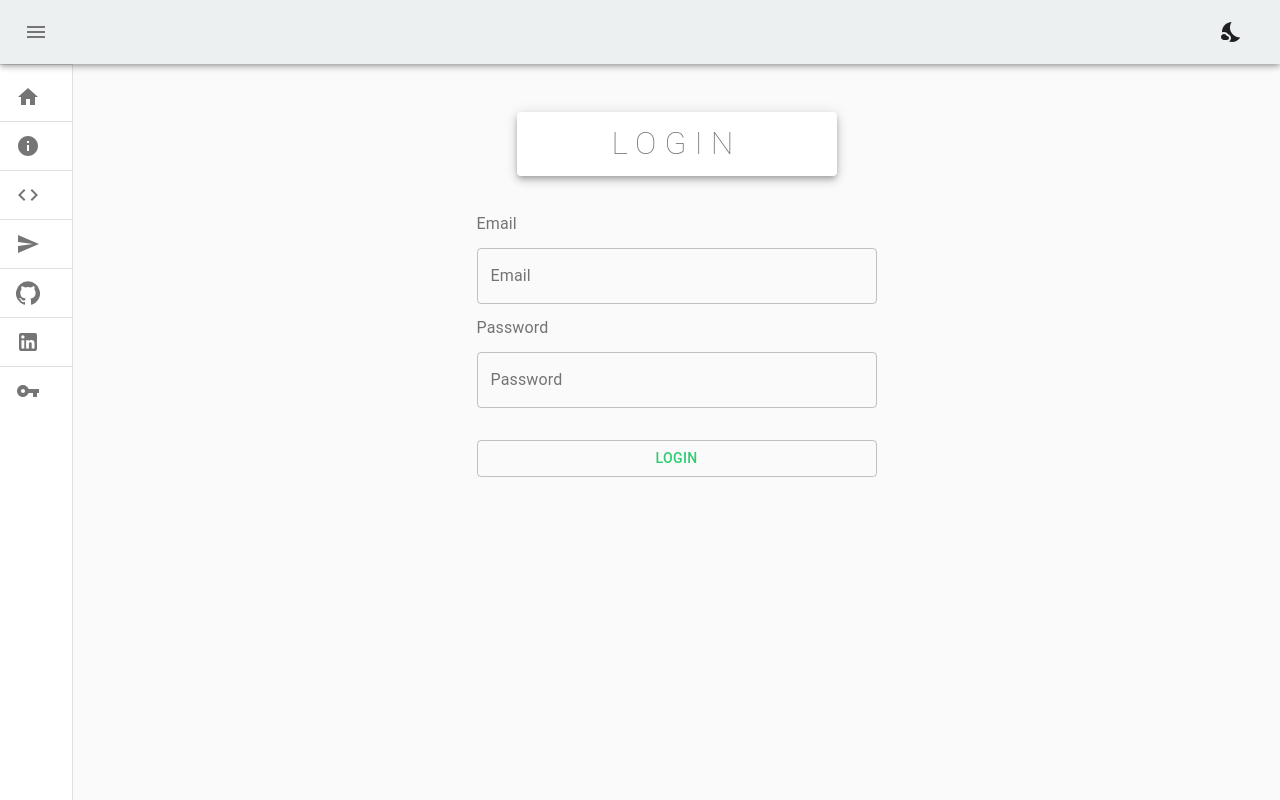
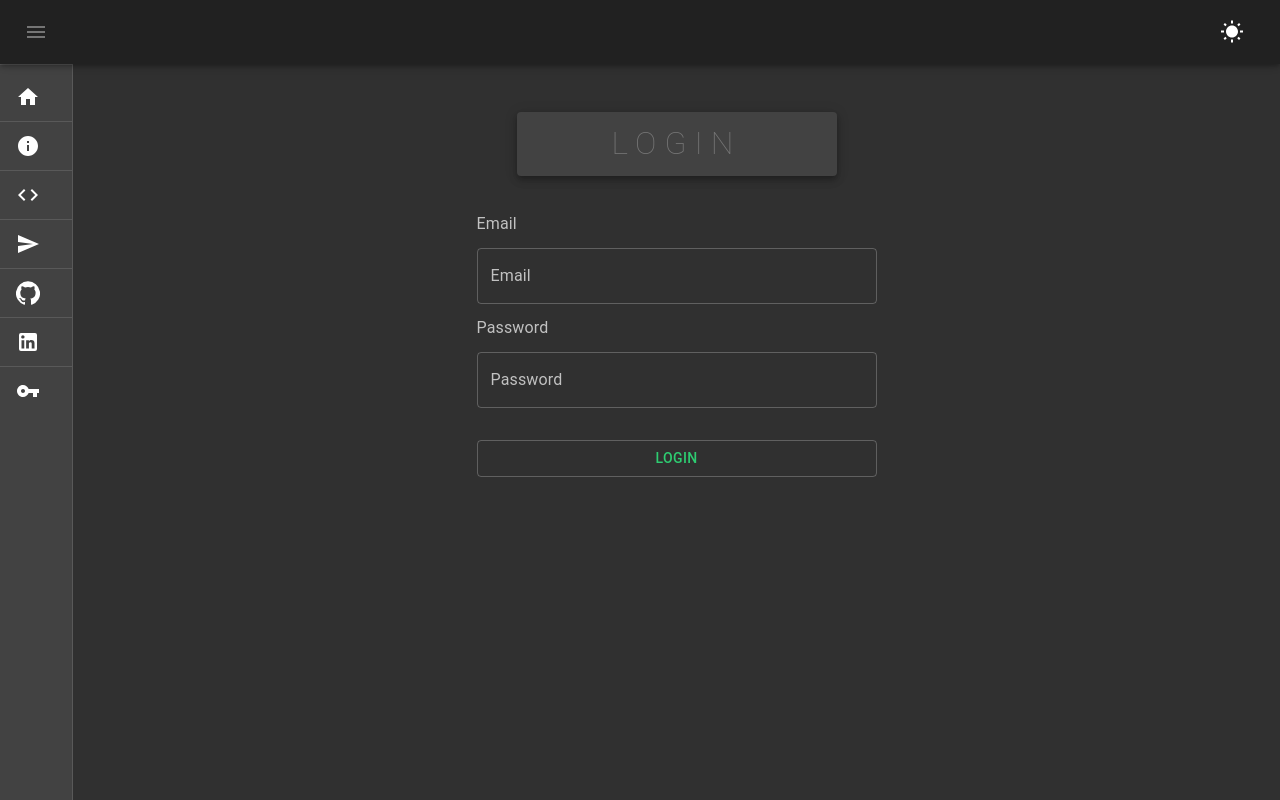
Before and after one commit to ryananthonydiaz/portfolio-site, a React (Create React App) app: page /login in a window 1280 px wide. Built offline with nearby package versions, Linux system fonts and the light colour scheme; no server answers.

Commit message:
dark mode completed

```diff
--- a/src/App.jsx
+++ b/src/App.jsx
@@ -1,6 +1,11 @@
 import React, { useEffect, useCallback, useState } from 'react';
-import { Route, Switch, Redirect } from 'react-router-dom';
+import { Route, Switch, Redirect, BrowserRouter } from 'react-router-dom';
 import { useDispatch, useSelector } from 'react-redux';
+import { MuiThemeProvider } from '@material-ui/core';
+import { getThemeIsDark } from './state/selectors/DarkMode';
+import LightTheme from './MaterialTheme/light';
+import DarkTheme from './MaterialTheme/dark';
+import CssBaseline from '@material-ui/core/CssBaseline';
 import { logUserIn } from './state/actions/Auth';
 import { getToken, getIsAuthenticated } from './state/selectors/Auth';
 import isNull from 'lodash/isNull';
@@ -54,7 +59,18 @@ function App() {
     );
   }
 
-  return main;
+  const themeIsDark = useSelector(getThemeIsDark);
+  const Theme = themeIsDark ?  LightTheme : DarkTheme;
+
+  return (
+    <MuiThemeProvider theme={Theme}>
+      <CssBaseline>
+        <BrowserRouter>
+          {main}
+        </BrowserRouter>
+      </CssBaseline>
+    </MuiThemeProvider>
+  );
 }
 
 export default App;
--- /dev/null
+++ b/src/MaterialTheme/dark.js
@@ -0,0 +1,7 @@
+import { createMuiTheme } from '@material-ui/core/styles';
+
+export default createMuiTheme({
+  palette: {
+    type: 'dark',
+  },
+});
--- a/src/index.jsx
+++ b/src/index.jsx
@@ -5,10 +5,7 @@ import { Provider } from 'react-redux';
 import { createStore, applyMiddleware, compose } from 'redux';
 import thunk from 'redux-thunk';
 import rootReducer from './state/reducers';
-import { BrowserRouter } from 'react-router-dom';
-import { MuiThemeProvider } from '@material-ui/core';
-import Theme from './MaterialTheme';
-import CssBaseline from '@material-ui/core/CssBaseline';
+
 import * as serviceWorker from './serviceWorker';
 
 let store;
@@ -28,13 +25,7 @@ if (process.env.NODE_ENV === 'development') {
 
 const app = (
   <Provider store={store}>
-    <MuiThemeProvider theme={Theme}>
-        <CssBaseline>
-          <BrowserRouter>
-            <App />
-          </BrowserRouter>
-        </CssBaseline>
-    </MuiThemeProvider>
+    <App />
   </Provider>
 );
 
--- a/src/navigation/UnauthDesktopDrawer.jsx
+++ b/src/navigation/UnauthDesktopDrawer.jsx
@@ -1,6 +1,9 @@
 import React, { useState, Fragment } from 'react';
+import { useSelector, useDispatch } from 'react-redux';
 import { useHistory } from 'react-router-dom';
 import { v4 as uuidv4 } from 'uuid';
+import { getThemeIsDark } from '../state/selectors/DarkMode';
+import { toggleTheme } from '../state/actions/DarkMode';
 import Drawer from '@material-ui/core/Drawer';
 import AppBar from '@material-ui/core/AppBar';
 import Toolbar from '@material-ui/core/Toolbar';
@@ -22,6 +25,7 @@ import SendIcon from '@material-ui/icons/Send';
 import VpnKeyIcon from '@material-ui/icons/VpnKey';
 import clsx from 'clsx';
 import NightsStayIcon from '@material-ui/icons/NightsStay';
+import WbSunnyIcon from '@material-ui/icons/WbSunny';
 import { makeStyles, useTheme } from '@material-ui/core/styles';
 
 const drawerWidth = 240;
@@ -101,6 +105,10 @@ function UnauthDesktopDrawer({ children }) {
   const classes = useStyles();
   const history = useHistory();
   const theme = useTheme();
+
+  const themeIsDark = useSelector(getThemeIsDark);
+  const dispatch = useDispatch();
+
   const [open, setOpen] = useState(false);
 
   const handleDrawerOpen = () => {
@@ -111,7 +119,10 @@ function UnauthDesktopDrawer({ children }) {
     setOpen(false);
   };
 
+  const themeHandler = () => dispatch(toggleTheme());
+
   const toolBarStyles = open ? classes.toolBarOpen : classes.toolBarClosed;
+  const darkModeButton = themeIsDark ? <NightsStayIcon /> : <WbSunnyIcon />
 
   return (
     <div className={classes.root}>
@@ -120,6 +131,7 @@ function UnauthDesktopDrawer({ children }) {
         className={clsx(classes.appBar, {
           [classes.appBarShift]: open,
         })}
+        color="default"
       >
         <Toolbar className={toolBarStyles}>
           <IconButton
@@ -134,8 +146,8 @@ function UnauthDesktopDrawer({ children }) {
             <MenuIcon color='primary' classes={{colorPrimary: classes.listText}} />
           </IconButton>
 
-          <IconButton color="inherit">
-            <NightsStayIcon />
+          <IconButton color="inherit" onClick={themeHandler}>
+            {darkModeButton}
           </IconButton>
         </Toolbar>
       </AppBar>
--- /dev/null
+++ b/src/state/actions/DarkMode.js
@@ -0,0 +1,3 @@
+import { TOGGLE_THEME } from '.';
+
+export const toggleTheme = () => ({ type: TOGGLE_THEME });
--- a/src/state/actions/index.js
+++ b/src/state/actions/index.js
@@ -6,3 +6,6 @@ export const SIGN_OUT = 'SIGN_OUT';
 
 // message
 export const LOAD_MESSAGES = 'LOAD_MESSAGES';
+
+// dark mode
+export const TOGGLE_THEME = 'TOGGLE_THEME';
--- /dev/null
+++ b/src/state/reducers/DarkMode.js
@@ -0,0 +1,17 @@
+import { TOGGLE_THEME } from "../actions"
+
+const initialState = {
+  themeIsDark: false,
+}
+
+export const darkModeReducer = (state = initialState, action) => {
+  switch(action.type) {
+    case TOGGLE_THEME:
+      return {
+        ...state,
+        themeIsDark: !state.themeIsDark
+      };
+    default:
+      return state;
+  }
+}
--- a/src/state/reducers/index.js
+++ b/src/state/reducers/index.js
@@ -1,11 +1,13 @@
 import { combineReducers } from 'redux';
 import { authReducer as Auth } from './Auth';
 import { messageReducer as Message } from './Messages';
+import { darkModeReducer as DarkMode } from './DarkMode';
 
 
 const appReducer = combineReducers({
   auth: Auth,
   msg: Message,
+  darkMode: DarkMode,
 });
 
 const rootReducer = (state, action) => {
--- /dev/null
+++ b/src/state/selectors/DarkMode.js
@@ -0,0 +1 @@
+export const getThemeIsDark = state => state.darkMode.themeIsDark;
```
Also changed, not shown: src/MaterialTheme/light.js (renamed from src/MaterialTheme/index.js).
